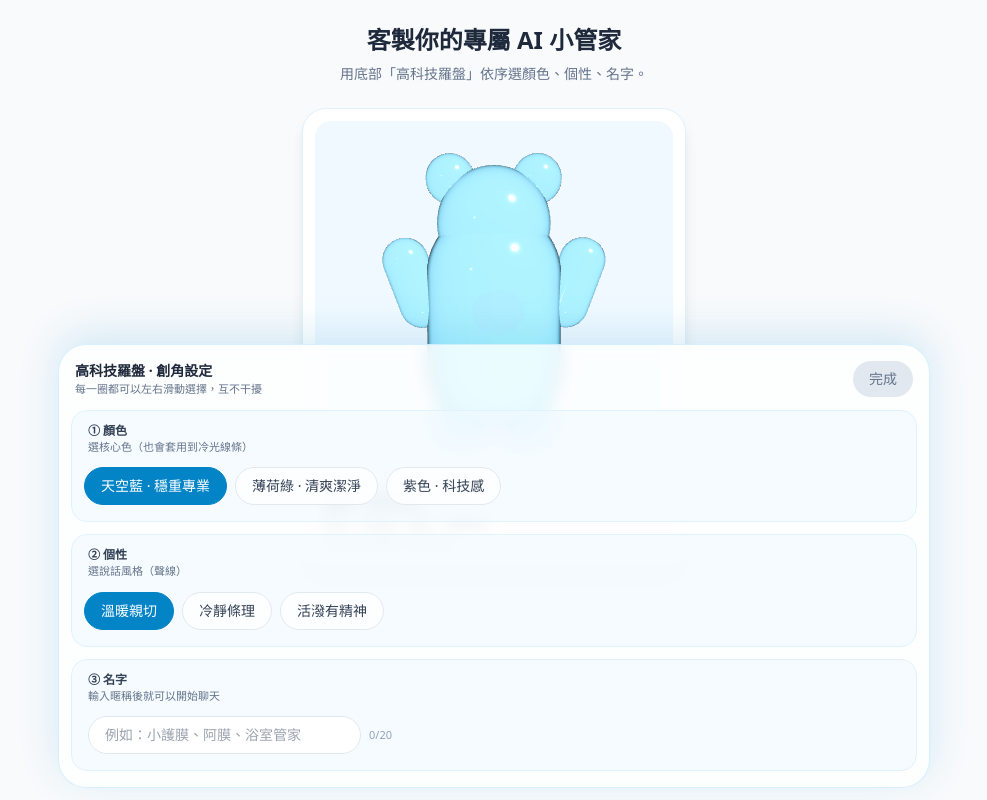
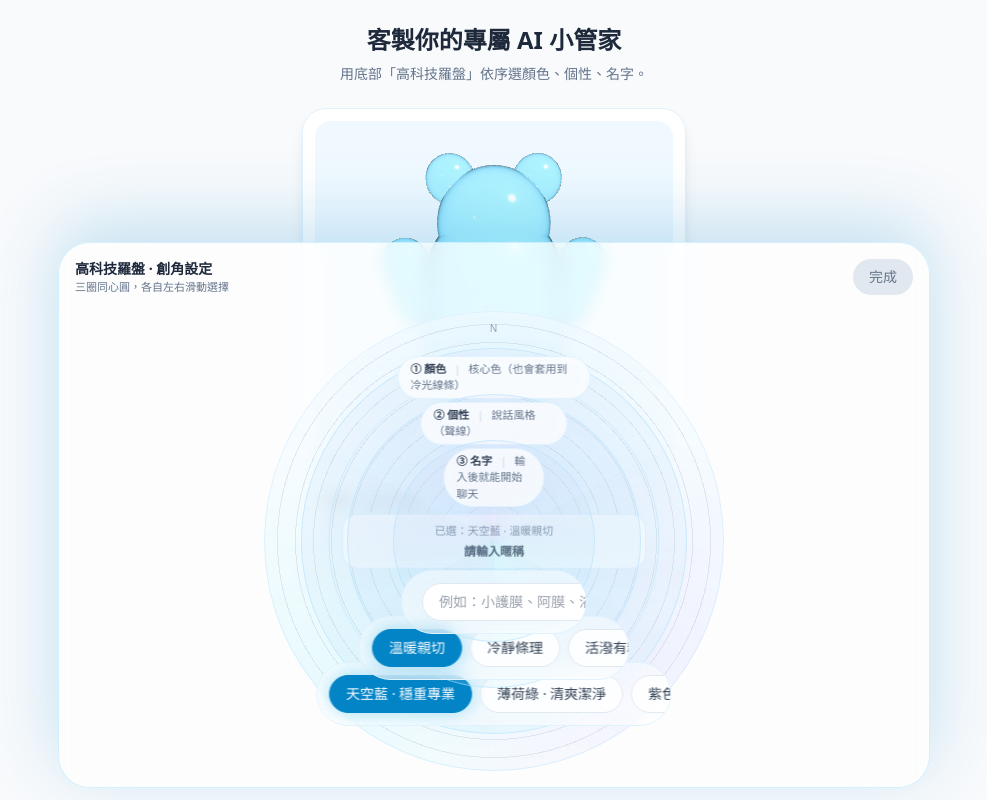
Before and after one commit to iven761001/ai-help, a Next.js app: page / in a window 1280 px wide. Both pictures are taken after typing "name@example.com" into the empty fields and a click on the button "下一步：塑造我的 AI 角色". Shown: the whole page, without its empty margins (146-1133 px from the left). Built offline with nearby package versions, Linux system fonts and the light colour scheme.

Commit message:
Update CompassCreator.js

```diff
--- a/app/components/CompassCreator/CompassCreator.js
+++ b/app/components/CompassCreator/CompassCreator.js
@@ -7,17 +7,12 @@ function cx(...arr) {
 }
 
 /**
- * 穩定版「三圈羅盤」
- * - 每一圈是獨立水平滑動（可拖拉）
- * - 不會跟整頁的上下滑互相打架
- * - 固定在螢幕底部（safe-area）
+ * 羅盤版「三圈同心圓」創角盤
+ * - 固定底部、圓形底座（羅盤感）
+ * - 三圈獨立左右滑（互不干擾）
+ * - 中央顯示目前選擇（更像在「校準羅盤」）
  */
-export default function CompassCreator({
-  value,
-  onChange,
-  onDone,
-  disabled
-}) {
+export default function CompassCreator({ value, onChange, onDone, disabled }) {
   const colors = useMemo(
     () => [
       { id: "sky", label: "天空藍 · 穩重專業" },
@@ -37,13 +32,9 @@ export default function CompassCreator({
   );
 
   const [localName, setLocalName] = useState(value?.nickname || "");
+  useEffect(() => setLocalName(value?.nickname || ""), [value?.nickname]);
 
-  // 同步外部 value
-  useEffect(() => {
-    setLocalName(value?.nickname || "");
-  }, [value?.nickname]);
-
-  // 小工具：做「拖拉=滾動」的橫向滑動（手機很好用）
+  // 拖拉=滾動（橫向滑動用）
   function useDragScroll() {
     const ref = useRef(null);
     const state = useRef({ down: false, x: 0, left: 0 });
@@ -59,16 +50,12 @@ export default function CompassCreator({
         state.current.left = el.scrollLeft;
         el.setPointerCapture?.(e.pointerId);
       };
-
       const onMove = (e) => {
         if (!state.current.down) return;
         const dx = e.clientX - state.current.x;
         el.scrollLeft = state.current.left - dx;
       };
-
-      const onUp = () => {
-        state.current.down = false;
-      };
+      const onUp = () => (state.current.down = false);
 
       el.addEventListener("pointerdown", onDown, { passive: true });
       el.addEventListener("pointermove", onMove, { passive: true });
@@ -92,21 +79,29 @@ export default function CompassCreator({
   const ring2Ref = useDragScroll();
   const ring3Ref = useDragScroll();
 
+  const currentColor = value?.color || value?.avatar || "sky";
+  const currentVoice = value?.voice || "warm";
+
   const canDone =
-    !!value?.email &&
-    !!(value?.color || value?.avatar) &&
-    !!(value?.voice) &&
-    !!localName.trim();
+    !!value?.email && !!currentColor && !!currentVoice && !!localName.trim();
 
-  const pickColor = (id) => {
-    onChange?.({ ...value, color: id, avatar: id }); // 兼容你原本用 avatar 的欄位
-  };
-  const pickVoice = (id) => {
-    onChange?.({ ...value, voice: id });
-  };
-  const commitName = (name) => {
-    onChange?.({ ...value, nickname: name });
-  };
+  const pickColor = (id) => onChange?.({ ...value, color: id, avatar: id });
+  const pickVoice = (id) => onChange?.({ ...value, voice: id });
+  const commitName = (name) => onChange?.({ ...value, nickname: name });
+
+  // 小標籤
+  const colorLabel =
+    currentColor === "mint"
+      ? "薄荷綠"
+      : currentColor === "purple"
+      ? "紫色"
+      : "天空藍";
+  const voiceLabel =
+    currentVoice === "calm"
+      ? "冷靜條理"
+      : currentVoice === "energetic"
+      ? "活潑有精神"
+      : "溫暖親切";
 
   return (
     <div className="fixed left-0 right-0 bottom-0 z-[60] pointer-events-none">
@@ -114,16 +109,16 @@ export default function CompassCreator({
         className="pointer-events-auto mx-auto w-full max-w-4xl px-3 pb-[calc(env(safe-area-inset-bottom)+12px)]"
         style={{ WebkitTapHighlightColor: "transparent" }}
       >
-        {/* 外殼：科技感底座 */}
-        <div className="rounded-[28px] border border-sky-200/60 bg-white/75 backdrop-blur shadow-[0_-10px_40px_rgba(2,132,199,0.15)] overflow-hidden">
-          <div className="px-4 pt-4 pb-3">
-            <div className="flex items-center justify-between gap-3">
+        {/* 羅盤底座 */}
+        <div className="relative overflow-hidden rounded-[32px] border border-sky-200/60 bg-white/65 backdrop-blur shadow-[0_-18px_70px_rgba(2,132,199,0.22)]">
+          {/* 上方小標題 */}
+          <div className="flex items-center justify-between gap-3 px-4 pt-4 pb-2">
             <div className="min-w-0">
               <div className="text-sm font-semibold text-slate-800">
                 高科技羅盤 · 創角設定
               </div>
               <div className="text-[11px] text-slate-500">
-                  每一圈都可以左右滑動選擇，互不干擾
+                三圈同心圓，各自左右滑動選擇
               </div>
             </div>
 
@@ -143,64 +138,108 @@ export default function CompassCreator({
               完成
             </button>
           </div>
+
+          {/* 圓形羅盤區 */}
+          <div className="relative px-4 pb-4 pt-2">
+            <div className="relative mx-auto aspect-square w-full max-w-[460px]">
+              {/* 羅盤背景 */}
+              <div className="absolute inset-0 rounded-full border border-sky-100 bg-gradient-to-b from-sky-50/80 to-white/40" />
+
+              {/* 科技格線/光暈 */}
+              <div
+                className="absolute inset-0 rounded-full opacity-70"
+                style={{
+                  background:
+                    "radial-gradient(circle at 50% 40%, rgba(14,165,233,0.18), transparent 55%), radial-gradient(circle at 20% 80%, rgba(34,211,238,0.14), transparent 45%), radial-gradient(circle at 80% 75%, rgba(99,102,241,0.12), transparent 45%)"
+                }}
+              />
+              <div
+                className="absolute inset-0 rounded-full"
+                style={{
+                  background:
+                    "repeating-radial-gradient(circle at 50% 50%, rgba(148,163,184,0.22) 0 1px, transparent 1px 18px)"
+                }}
+              />
+
+              {/* 指針/準星 */}
+              <div className="absolute left-1/2 top-1/2 h-[72%] w-[72%] -translate-x-1/2 -translate-y-1/2 rounded-full border border-sky-200/60" />
+              <div className="absolute left-1/2 top-1/2 h-2 w-2 -translate-x-1/2 -translate-y-1/2 rounded-full bg-sky-500 shadow-[0_0_18px_rgba(14,165,233,0.65)]" />
+              <div className="absolute left-1/2 top-[10px] -translate-x-1/2 text-[10px] tracking-widest text-slate-400">
+                N
               </div>
 
-          {/* 3 圈：看起來像同心圓，實作上是三條「圈環滑軌」 */}
-          <div className="px-3 pb-4 space-y-3">
-            {/* Ring 1 - 顏色 */}
-            <Ring
-              title="① 顏色"
-              subtitle="選核心色（也會套用到冷光線條）"
+              {/* 中央狀態顯示 */}
+              <div className="absolute left-1/2 top-1/2 w-[66%] -translate-x-1/2 -translate-y-1/2 rounded-2xl border border-sky-100 bg-white/70 px-3 py-2 text-center backdrop-blur">
+                <div className="text-[11px] text-slate-500">
+                  已選：{colorLabel} · {voiceLabel}
+                </div>
+                <div className="mt-1 text-xs font-semibold text-slate-800 line-clamp-1">
+                  {localName.trim() ? `暱稱：${localName.trim()}` : "請輸入暱稱"}
+                </div>
+              </div>
+
+              {/* 三圈弧形滑軌（用「圓環外觀 + 內部水平滑動」做出羅盤感） */}
+              <ArcRing
+                label="① 顏色"
+                hint="核心色（也會套用到冷光線條）"
                 scrollRef={ring1Ref}
+                radiusClass="inset-[8%]"
+                disabled={disabled}
               >
                 {colors.map((c) => (
-                <Chip
+                  <ArcChip
                     key={c.id}
-                  active={(value?.color || value?.avatar) === c.id}
+                    active={currentColor === c.id}
+                    label={c.label}
                     onClick={() => pickColor(c.id)}
                     disabled={disabled}
-                  label={c.label}
                   />
                 ))}
-            </Ring>
+              </ArcRing>
 
-            {/* Ring 2 - 個性/聲線 */}
-            <Ring
-              title="② 個性"
-              subtitle="選說話風格（聲線）"
+              <ArcRing
+                label="② 個性"
+                hint="說話風格（聲線）"
                 scrollRef={ring2Ref}
+                radiusClass="inset-[18%]"
+                disabled={disabled}
               >
                 {voices.map((v) => (
-                <Chip
+                  <ArcChip
                     key={v.id}
-                  active={value?.voice === v.id}
+                    active={currentVoice === v.id}
+                    label={v.label}
                     onClick={() => pickVoice(v.id)}
                     disabled={disabled}
-                  label={v.label}
                   />
                 ))}
-            </Ring>
+              </ArcRing>
 
-            {/* Ring 3 - 名字 */}
-            <Ring
-              title="③ 名字"
-              subtitle="輸入暱稱後就可以開始聊天"
+              <ArcRing
+                label="③ 名字"
+                hint="輸入後就能開始聊天"
                 scrollRef={ring3Ref}
+                radiusClass="inset-[28%]"
+                disabled={disabled}
               >
-              <div className="min-w-[320px] flex items-center gap-2 px-1">
+                <div className="min-w-[340px] flex items-center gap-2 px-2">
                   <input
                     value={localName}
-                  onChange={(e) => setLocalName(e.target.value)}
+                    onChange={(e) => {
+                      const v = e.target.value.slice(0, 20);
+                      setLocalName(v);
+                    }}
                     onBlur={() => commitName(localName.trim())}
                     placeholder="例如：小護膜、阿膜、浴室管家"
                     disabled={disabled}
                     className="flex-1 rounded-full border border-slate-200 bg-white px-4 py-2 text-sm outline-none focus:ring-2 focus:ring-sky-400"
                   />
                   <div className="text-[11px] text-slate-400 pr-2">
-                  {Math.min(localName.length, 20)}/20
+                    {localName.length}/20
                   </div>
                 </div>
-            </Ring>
+              </ArcRing>
+            </div>
           </div>
         </div>
       </div>
@@ -208,31 +247,47 @@ export default function CompassCreator({
   );
 }
 
-function Ring({ title, subtitle, children, scrollRef }) {
+function ArcRing({ label, hint, children, scrollRef, radiusClass, disabled }) {
   return (
-    <div className="rounded-2xl border border-sky-100 bg-sky-50/60 px-3 py-3">
-      <div className="flex items-baseline justify-between gap-2 px-1">
-        <div className="min-w-0">
-          <div className="text-xs font-semibold text-slate-700">{title}</div>
-          <div className="text-[11px] text-slate-500">{subtitle}</div>
-        </div>
+    <div className={cx("absolute rounded-full", radiusClass)}>
+      {/* 圓環外觀 */}
+      <div className="absolute inset-0 rounded-full border border-sky-200/60 bg-white/10" />
+      <div
+        className="absolute inset-0 rounded-full opacity-70"
+        style={{
+          background:
+            "conic-gradient(from 180deg, rgba(14,165,233,0.08), rgba(99,102,241,0.06), rgba(34,211,238,0.08))"
+        }}
+      />
+
+      {/* 上方標籤 */}
+      <div className="absolute left-1/2 top-2 -translate-x-1/2 rounded-full border border-sky-100 bg-white/75 px-3 py-1 text-[11px] text-slate-600 backdrop-blur">
+        <span className="font-semibold text-slate-700">{label}</span>
+        <span className="mx-2 text-slate-300">|</span>
+        <span className="text-slate-500">{hint}</span>
       </div>
 
+      {/* 弧形「窗口」：只露出下半圈，做出羅盤弧形滑軌的感覺 */}
+      <div className="absolute left-1/2 bottom-2 w-[92%] -translate-x-1/2">
+        <div className="relative overflow-hidden rounded-full border border-sky-100 bg-white/55 backdrop-blur">
           <div
             ref={scrollRef}
-        className="mt-2 flex gap-2 overflow-x-auto no-scrollbar py-1"
+            className="flex gap-2 overflow-x-auto no-scrollbar px-3 py-3"
             style={{
-          touchAction: "pan-x", // 讓手機水平滑更順
-          WebkitOverflowScrolling: "touch"
+              touchAction: "pan-x",
+              WebkitOverflowScrolling: "touch",
+              pointerEvents: disabled ? "none" : "auto"
             }}
           >
             {children}
           </div>
         </div>
+      </div>
+    </div>
   );
 }
 
-function Chip({ active, label, onClick, disabled }) {
+function ArcChip({ active, label, onClick, disabled }) {
   return (
     <button
       type="button"
@@ -241,8 +296,8 @@ function Chip({ active, label, onClick, disabled }) {
       className={cx(
         "shrink-0 rounded-full border px-4 py-2 text-xs md:text-sm transition",
         active
-          ? "bg-sky-600 border-sky-600 text-white"
-          : "bg-white/80 border-slate-200 text-slate-700 hover:bg-white"
+          ? "bg-sky-600 border-sky-600 text-white shadow-[0_0_18px_rgba(14,165,233,0.35)]"
+          : "bg-white/85 border-slate-200 text-slate-700 hover:bg-white"
       )}
     >
       {label}
```
Lines whose indentation alone changed are shown as unchanged.
